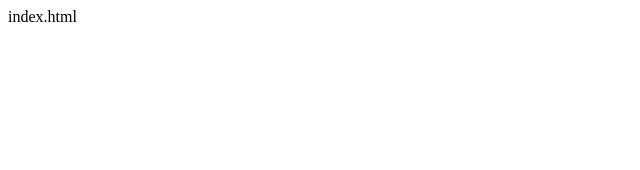
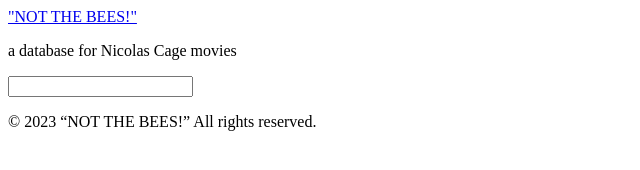
Before and after one commit to Brennum1990/Digital-Productcatalog, a plain HTML site: page index.html in a window 1280 px wide. Shown: the whole page, without its empty margins (0-640 px from the left). Drawn offline with Linux system fonts and the light colour scheme.

Commit message:
Added navbar

```diff
--- a/index.html
+++ b/index.html
@@ -10,6 +10,22 @@
 	</head>
 
 	<body>
-		index.html
+	<nav class="navigation">
+		<a href="./index.html" class="navigation__main-title"
+		alt="Main title - Link to main page">
+		"NOT THE BEES!"
+		</a>
+		<p class="navigation__tagline">a database for Nicolas Cage movies</p>
+		<input class="navigation__search-bar" type="search">
+	</nav>
+
+	<main class="movies">
+
+	</main>
+
+	<footer class="footer">
+		<p class="footer__text">© 2023 “NOT THE BEES!” All rights reserved.</p>
+	</footer>
+	<div class="bg"></div>
 	</body>
 </html>
```
